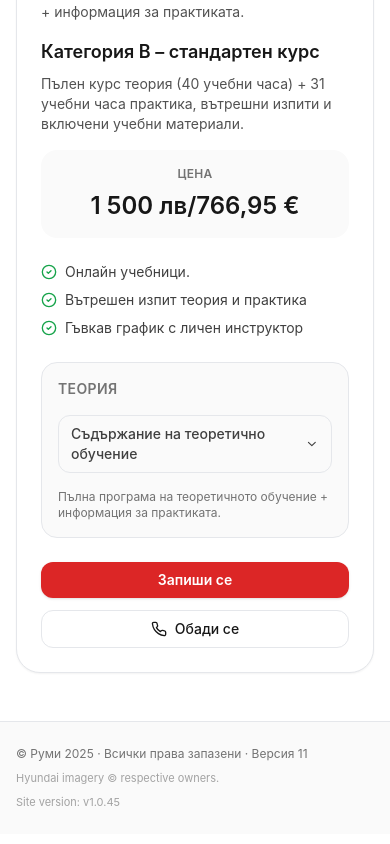
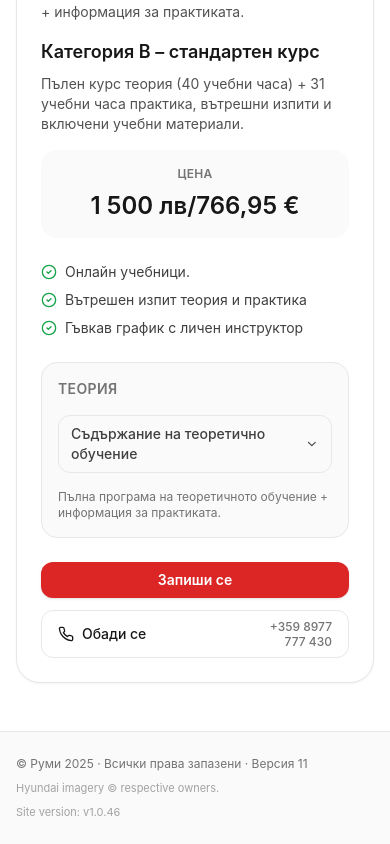
Before and after one commit to adangelov/codex, a React (Vite) app: page /courses/category-b in a window 390 px wide. Shown: the part 840-1684 px from the top of the page. Built offline with nearby package versions, Linux system fonts and the light colour scheme.

Commit message:
Tweak course phone CTA layout

```diff
--- a/src/pages/CourseDetailsPage.tsx
+++ b/src/pages/CourseDetailsPage.tsx
@@ -182,11 +182,16 @@ export default function CourseDetailsPage() {
                 </button>
                 <a
                   href="tel:+3598977777430"
-                  className="w-full inline-flex items-center justify-center gap-2 rounded-xl border px-4 py-2 text-sm font-medium text-neutral-900 transition hover:bg-neutral-100"
+                  className="w-full inline-flex items-center justify-between gap-4 rounded-xl border px-4 py-2 text-sm font-medium text-neutral-900 transition hover:bg-neutral-100"
                 >
-                  <Phone size={16} />
-                  <span>{t.call}</span>
-                  <span className="hidden text-xs text-neutral-500 sm:inline">+359 8977 777 430</span>
+                  <span className="inline-flex items-center gap-2">
+                    <Phone size={16} />
+                    <span>{t.call}</span>
+                  </span>
+                  <span className="flex flex-col text-right text-xs leading-tight text-neutral-500">
+                    <span>+359 8977</span>
+                    <span>777 430</span>
+                  </span>
                 </a>
               </div>
             </div>
--- a/src/siteVersion.ts
+++ b/src/siteVersion.ts
@@ -1 +1 @@
-export const SITE_VERSION = 'v1.0.45';
+export const SITE_VERSION = 'v1.0.46';
```
